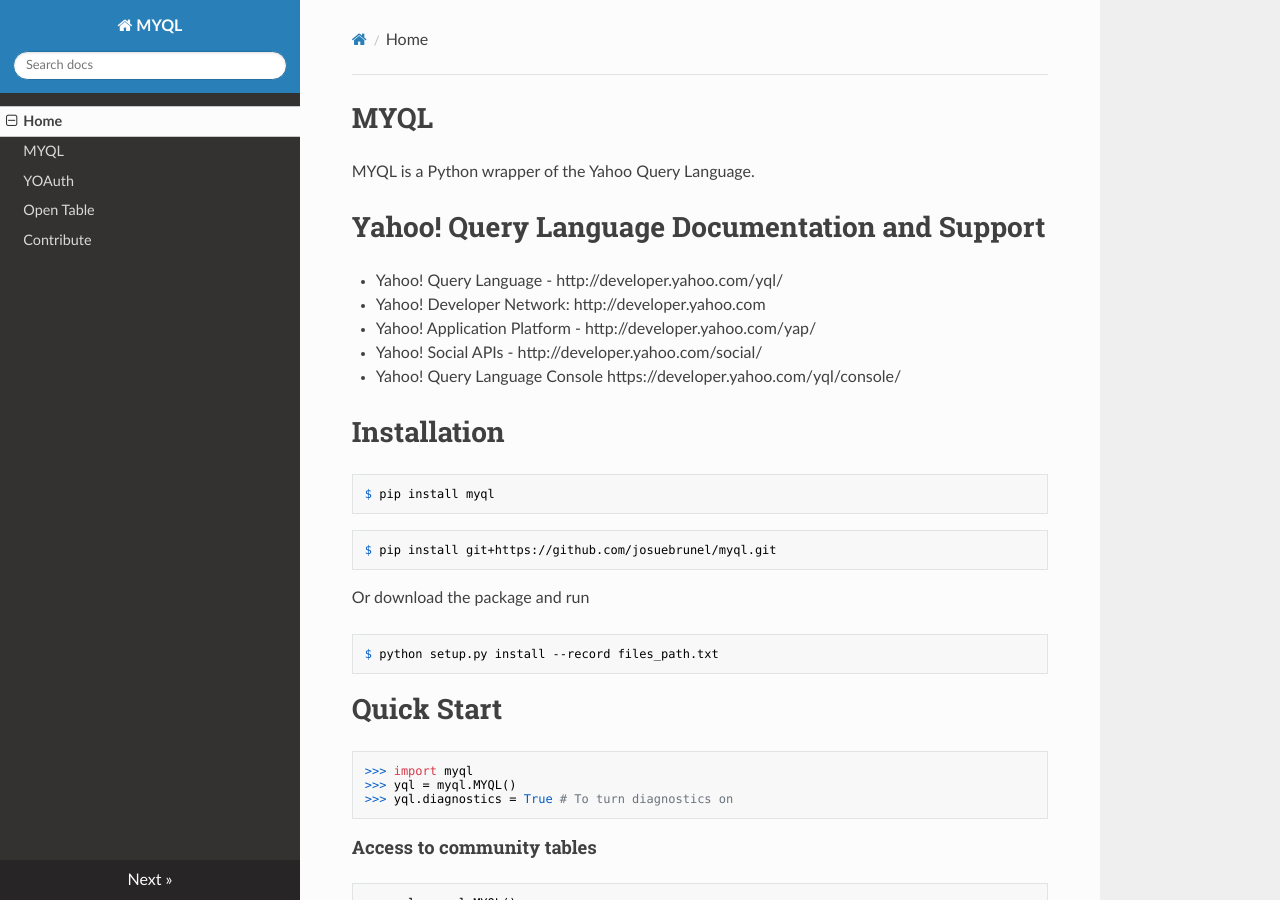
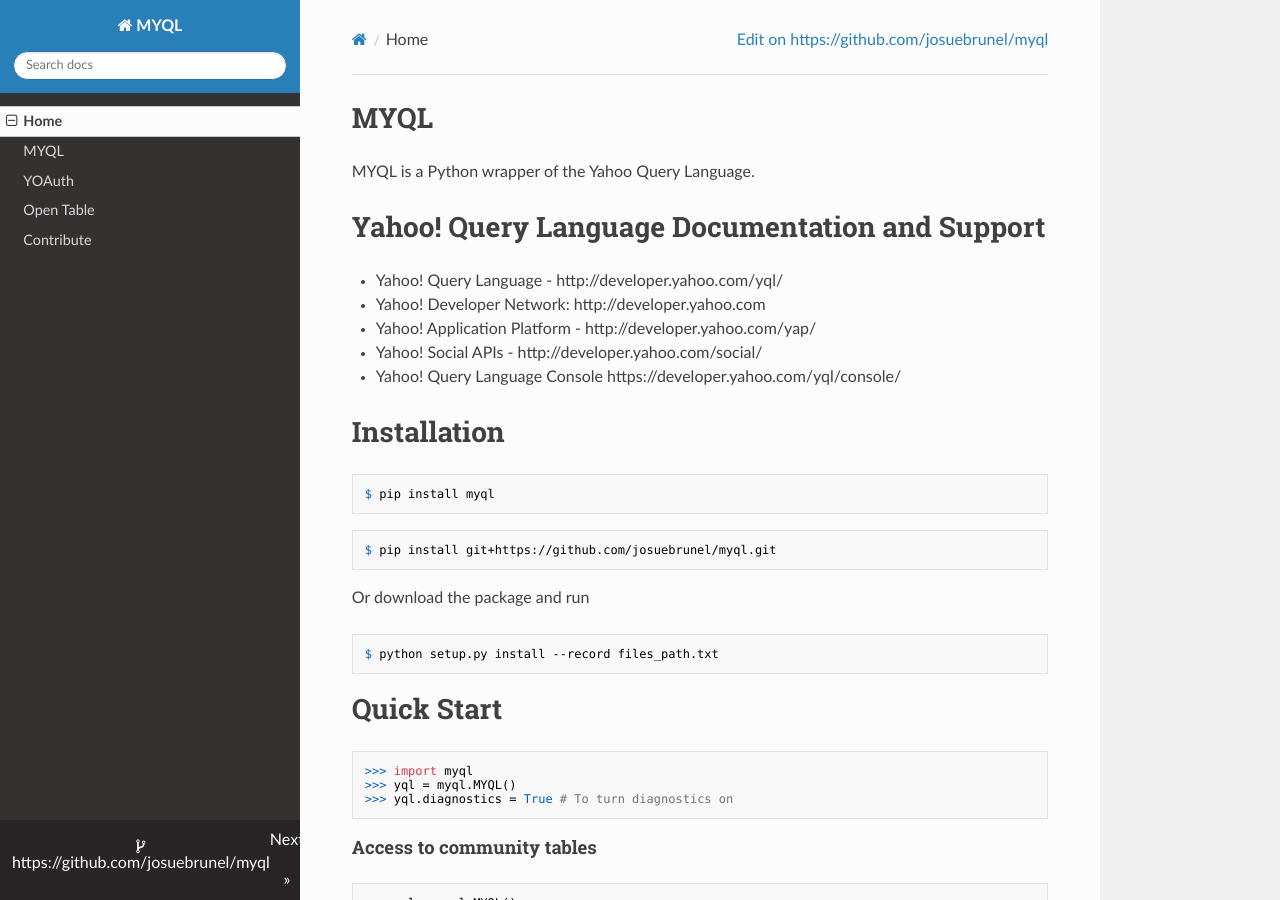
Before and after one commit to josuebrunel/myql, an MkDocs documentation site: the page built from docs/index.md, in a window 1280 px wide and 900 px high. Built offline with MkDocs 1.6.1, drawn with Linux system fonts in a browser that asks for light colours; nearby versions of some CDN libraries; old or Windows-style settings are respelled for this version of MkDocs; part of the change alters nothing that is shown.

Commit message:
#1: updating mkdocs config

```diff
--- a/mkdocs.yml
+++ b/mkdocs.yml
@@ -1,4 +1,10 @@
 site_name: MYQL
+repo_url: https://github.com/josuebrunel/myql
+repo_name: https://github.com/josuebrunel/myql
+site_url: http://myql.readthedocs.org/en/latest/myql/
+site_description: MYQL documentation
+site_author: Josue Kouka
+google_analytics: ['UA-32441224-4', 'readthedocs.org']
 pages:
 -   [index.md, Home]
 -   [myql.md, MYQL]
```
